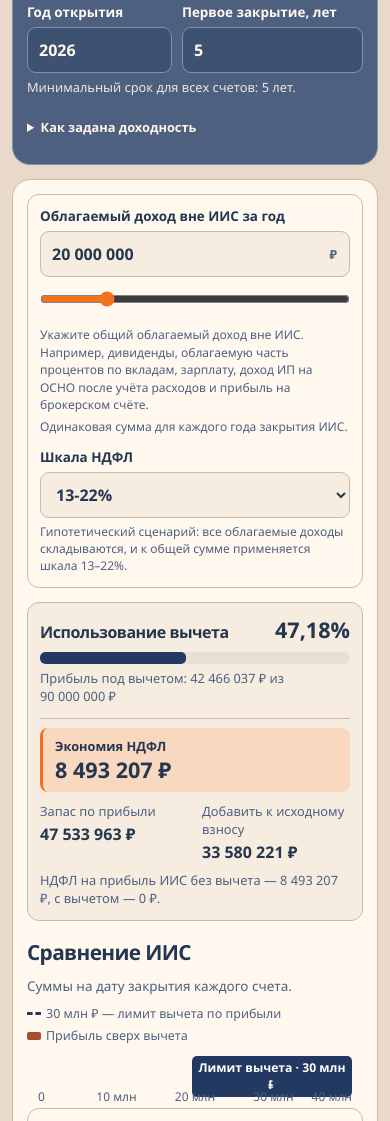
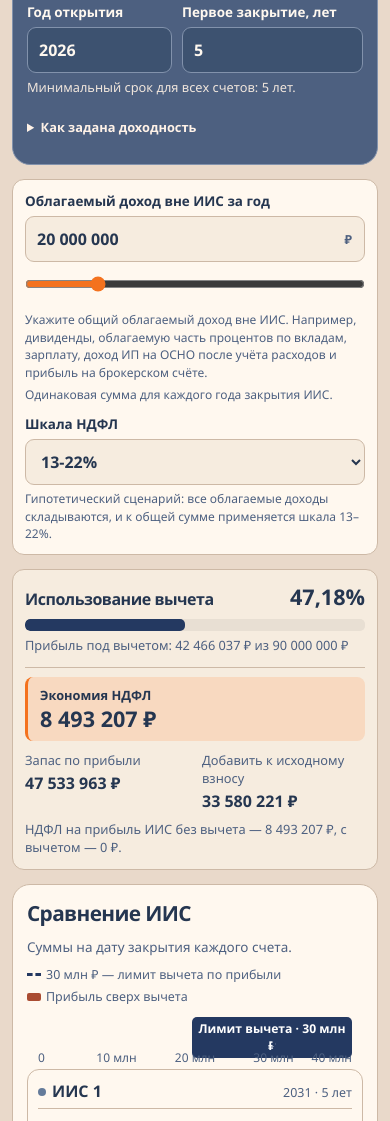
Before and after one commit to Grarse/team-projects, a plain HTML site: page iis-allocation-calculator/index.html in a window 390 px wide. Shown: the part 960-2081 px from the top of the page. Drawn offline with Linux system fonts and the light colour scheme.

Commit message:
Give IIS inputs, deduction and comparison separate cards

```diff
--- a/iis-allocation-calculator/index.html
+++ b/iis-allocation-calculator/index.html
@@ -6,7 +6,7 @@
   <meta name="description" content="Распределите весь капитал между ИИС-3 и оцените НДФЛ при закрытии счетов.">
   <meta name="theme-color" content="#e9d9ca">
   <title>ИИС‑3 · Калькулятор распределения капитала</title>
-  <link rel="stylesheet" href="./style.css?v=22">
+  <link rel="stylesheet" href="./style.css?v=23">
   <script defer src="./model.js?v=8"></script>
   <script defer src="./app.js?v=22"></script>
 </head>
@@ -85,7 +85,7 @@
         <p id="error" class="error" role="alert" hidden></p>
       </form>
 
-      <section class="overview" id="overview" tabindex="-1" aria-labelledby="chart-title">
+      <div class="result-cards" id="overview" tabindex="-1">
         <section class="tax-panel" aria-label="Параметры НДФЛ">
           <div class="deduction-controls">
             <div class="field deduction-income">
@@ -123,6 +123,7 @@
           <p class="deduction-note" id="deduction-tax-comparison"></p>
           <p class="deduction-note" id="deduction-rounding" hidden>Остаток лимита связан с округлением взносов до целых рублей.</p>
         </section>
+        <section class="overview" aria-labelledby="chart-title">
           <h2 id="chart-title">Сравнение ИИС</h2>
           <div id="comparison-panel">
             <p class="compare-intro">Суммы на дату закрытия каждого счета.</p>
@@ -133,6 +134,7 @@
             <div id="comparison-chart" class="comparison-chart"></div>
           </div>
         </section>
+      </div>
     </div>
 
     <div id="results">
--- a/iis-allocation-calculator/style.css
+++ b/iis-allocation-calculator/style.css
@@ -88,10 +88,11 @@ button:hover:not(:disabled) { background: color-mix(in srgb, var(--accent), var(
 button:disabled { opacity: .55; cursor: not-allowed; }
 .error { margin: 12px 0 0; color: #9d342a; background: #fff0ee; padding: 10px; border-radius: 8px; font-size: .82rem; }
 
+.result-cards { display: grid; grid-template-columns: minmax(0, 1fr); align-content: start; gap: 14px; min-width: 0; }
 .overview { background: var(--paper); color: var(--ink); border: 1px solid var(--line); padding: 21px 23px; min-width: 0; }
 .tax-panel, .deduction-panel { padding: 14px 16px; border: 1px solid var(--line); border-radius: 12px; }
-.tax-panel { container: tax / inline-size; margin-bottom: 18px; }
-.deduction-panel { container: deduction / inline-size; margin-bottom: 22px; background: var(--input); }
+.tax-panel { container: tax / inline-size; background: var(--paper); }
+.deduction-panel { container: deduction / inline-size; background: var(--input); }
 .deduction-heading { display: flex; justify-content: space-between; align-items: baseline; flex-wrap: wrap; gap: 4px 12px; }
 .deduction-heading h2 { font-size: 1.12rem; }
 .deduction-heading strong { font-size: 1.35rem; font-variant-numeric: tabular-nums; }
@@ -258,8 +259,6 @@ button:disabled { opacity: .55; cursor: not-allowed; }
   .options { margin-top: 10px; }
   .options summary, .method summary { padding-block: 12px; min-height: 44px; }
   .tax-panel, .deduction-panel { padding: 12px; }
-  .tax-panel { margin-bottom: 14px; }
-  .deduction-panel { margin-bottom: 17px; }
   .deduction-heading h2 { font-size: 1rem; }
   .deduction-panel progress { height: 12px; }
   .deduction-note, .deduction-stats dt { font-size: .8rem; }
```
Lines whose indentation alone changed are shown as unchanged.
